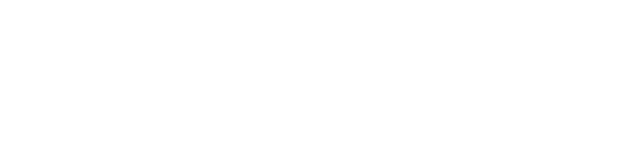
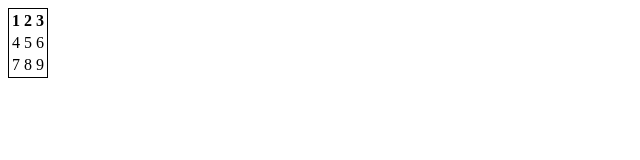
Before and after one commit to PatF3lix/Exercise-HTML, a plain HTML site: page semaine 4/exercise1.html in a window 1280 px wide. Shown: the whole page, without its empty margins (0-640 px from the left). Drawn offline with Linux system fonts and the light colour scheme.

Commit message:
Update exercise1.html

```diff
--- a/semaine 4/exercise1.html
+++ b/semaine 4/exercise1.html
@@ -5,7 +5,7 @@
 
         <title>Exercise 1 semaine 4</title>
         <style>
-            .class, .class tr .class th {
+            .tableux, .tableux tr .tableux td .tableux th {
                 border: 1px solid black;
                 text-align: center;
 
@@ -19,20 +19,20 @@
 
         <table class="tableux">
             <tr>
-                <th id="1"></th>
-                <th id="2"></th>
-                <th id="3"></th>
+                <th id="1">1</th>
+                <th id="2">2</th>
+                <th id="3">3</th>
             </tr>
             <tr>
-                <td id="4"></td>
-                <td id="5"></td>
-                <td id="6"></td>
+                <td id="4">4</td>
+                <td id="5">5</td>
+                <td id="6">6</td>
             </tr>
 
             <tr>
-                <td id="7"></td>
-                <td id="8"></td>
-                <td id="9"></td>
+                <td id="7">7</td>
+                <td id="8">8</td>
+                <td id="9">9</td>
             </tr>
         </table>
 
```
